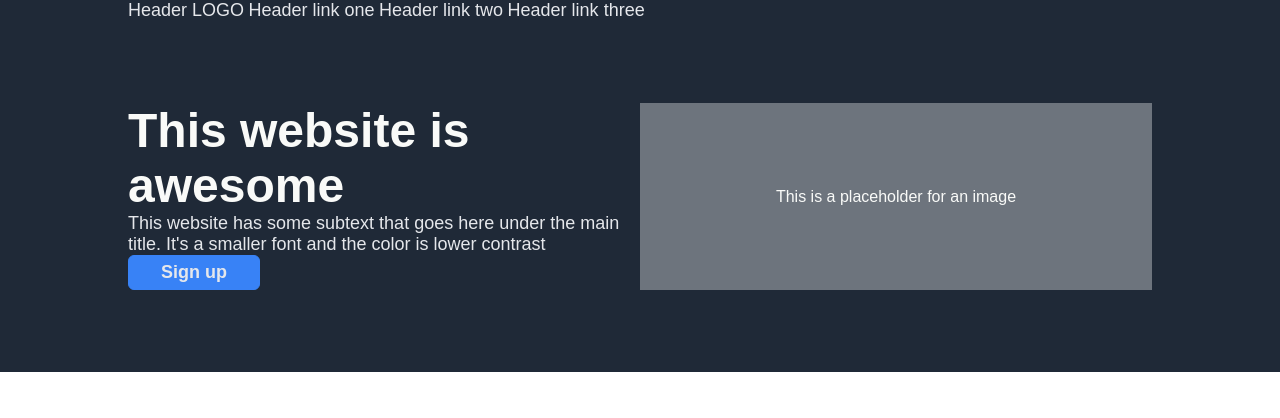
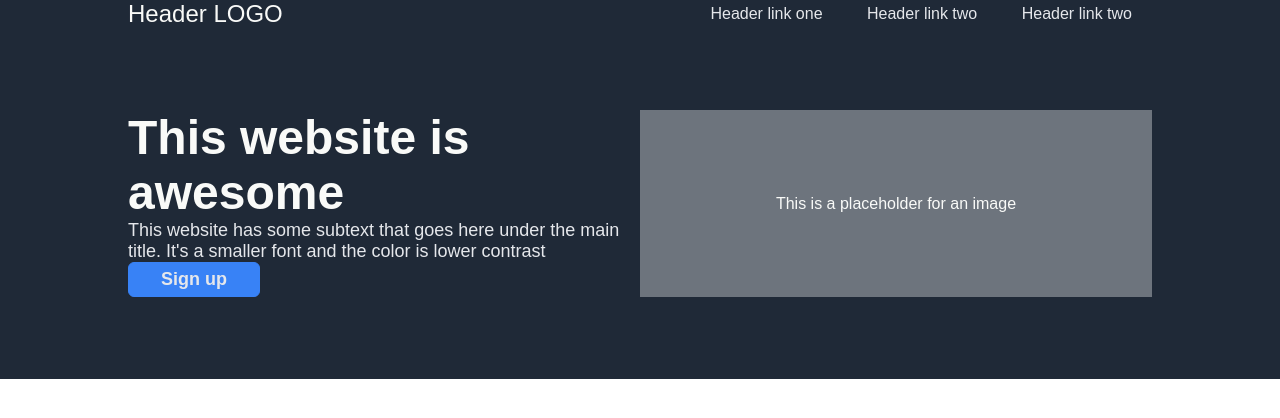
Before and after one commit to aelmakk/landing_page, a plain HTML site: page index.html in a window 1280 px wide. Drawn offline with Linux system fonts and the light colour scheme.

Commit message:
hero section almost done

```diff
--- a/index.html
+++ b/index.html
@@ -7,12 +7,16 @@
 
 <body>
 	<div class="hero">
-		<ul>
-			<li class="header_logo">Header LOGO</li>
-			<li>Header link one</li>
-			<li>Header link two</li>
-			<li>Header link three</li>
-		</ul>
+		<nav>
+			<div>
+				<a href="#" class="header_logo">Header LOGO</a>
+			</div>
+			<ul>
+				<li><a href="#">Header link one</a></li>
+				<li><a href="#">Header link two</a></li>
+				<li><a href="#">Header link two</a></li>
+			</ul>
+		</nav>
 		<div class="container">
 			<div class="child1">
 				<h2 class="hero_main_text">This website is awesome</h2>
--- a/styles/home.css
+++ b/styles/home.css
@@ -12,16 +12,11 @@
 
 .container {
     padding: 82px 0px;
-    width: 100%;
-    height: 100%;
     display: flex;
 }
 
-.header_logo {
-    color: red;
-}
-
-.hero ul li .header_logo {
+.hero .header_logo {
+    text-decoration: none;
     font-size: 24px;
     color: #F9FAF8;
 }
@@ -37,14 +32,16 @@
     color: #E5E7EB;
 }
 
-.hero ul li {
-    display: inline;
-    font-size: 18px;
-    color: #E5E7EB;
+.hero li {
+    display: inline-block;
+    list-style: none;
+    padding: 0 20px;
 }
 
-.hero ul li a {
-    padding: 8px;
+.hero ul a {
+    /* padding: 0 20px; */
+    text-decoration: none;
+    color: #E5E7EB;
 }
 
 .img_placeholder {
@@ -52,7 +49,6 @@
     display: flex;
     align-items: center;
     justify-content: center;
-    text-align: center;
 }
 
 .img_text {
@@ -81,3 +77,9 @@
 .child2 {
     flex: 1;
 }
+
+nav {
+    display: flex;
+    align-items: center;
+    justify-content: space-between;
+}
```
